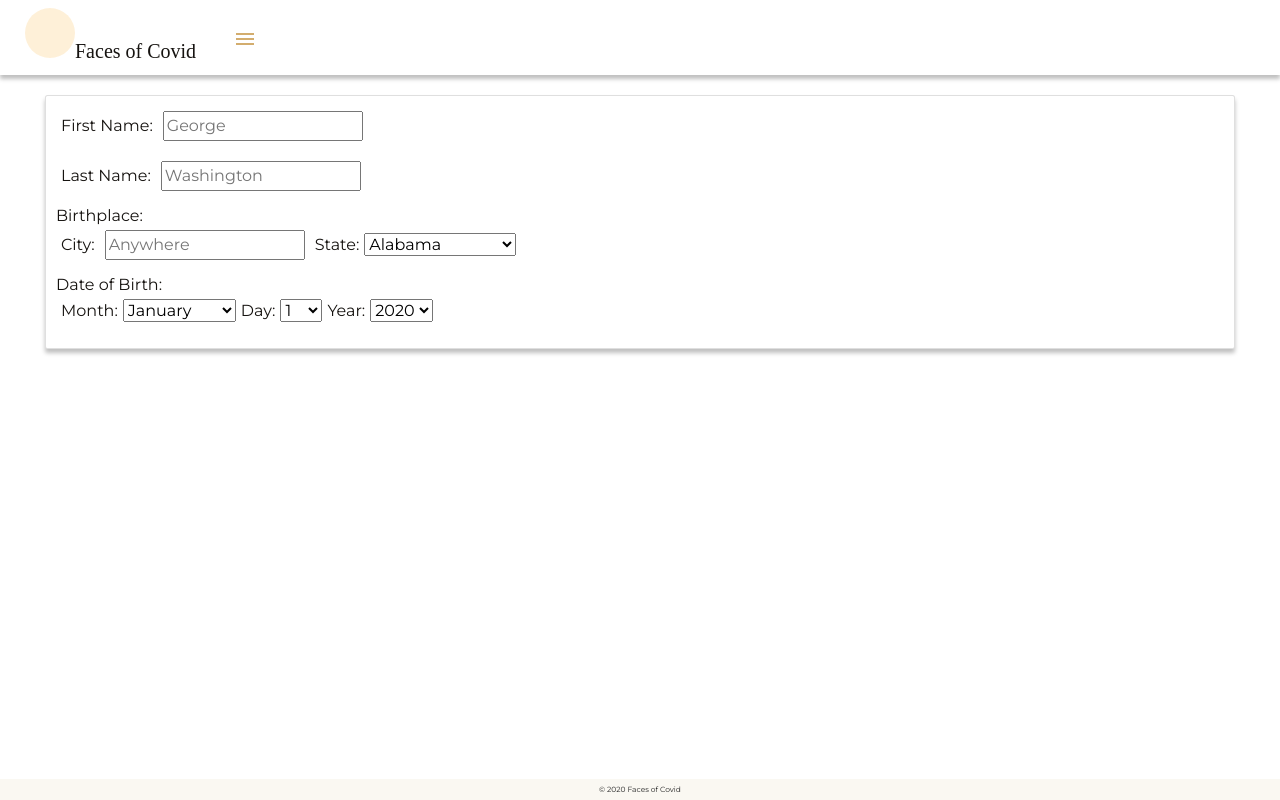
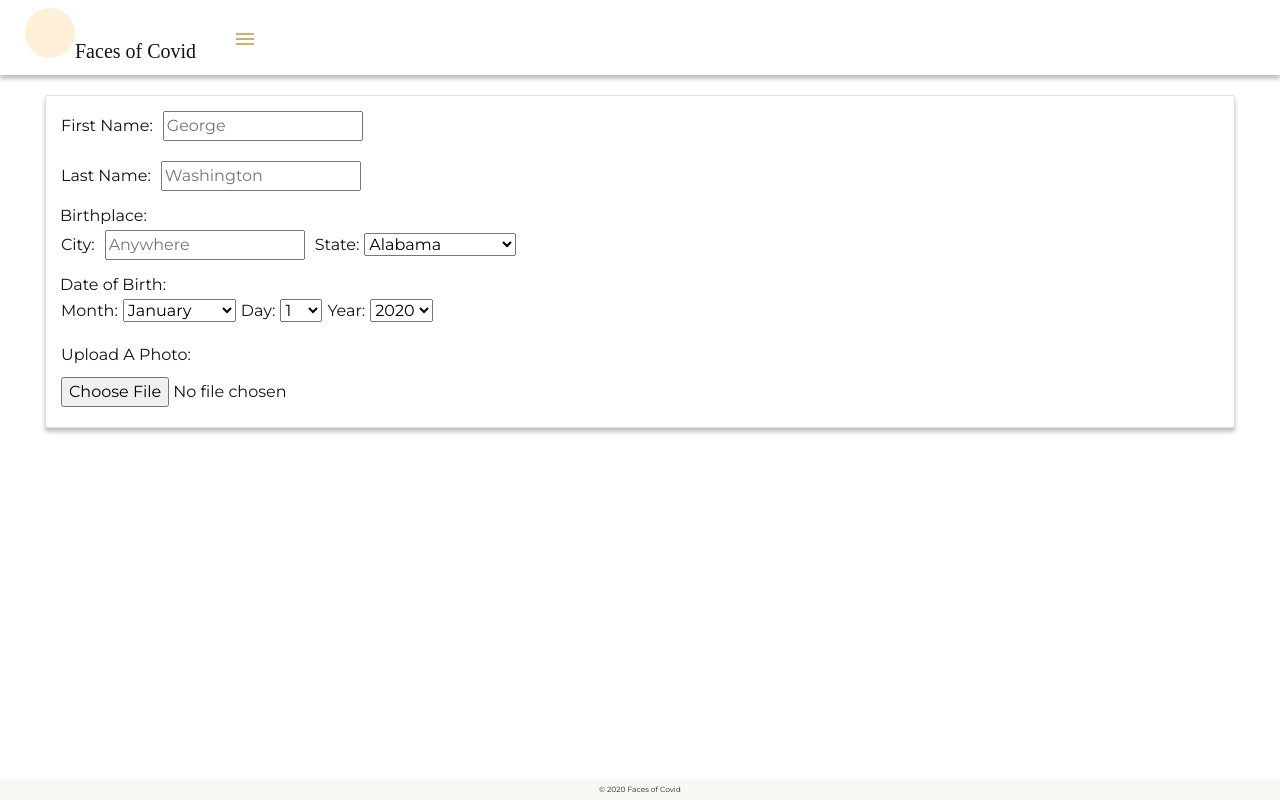
Before and after one commit to FacesOfCovid/FacesOfCovid, a React (Create React App) app in the folder client/: page /entry in a window 1280 px wide. Built offline with nearby package versions, Linux system fonts and the light colour scheme.

Commit message:
added upload section of form

```diff
--- a/client/src/components/pages/Entry/entry.css
+++ b/client/src/components/pages/Entry/entry.css
@@ -11,3 +11,7 @@ box-shadow: 0px 4px 4px rgba(0, 0, 0, 0.25);
 input, label, h5{
   margin: 5px;
 }
+
+.heading{
+  margin-left: 4px;
+}
--- a/client/src/components/pages/Entry/index.jsx
+++ b/client/src/components/pages/Entry/index.jsx
@@ -15,7 +15,7 @@ const Entry = () => {
             <input id="last-name" type="text" placeholder="Washington" required></input>
           </div>
           <div className="form-group">
-            <h5>Birthplace:</h5>
+            <h5 className="heading">Birthplace:</h5>
 
             <label for="city">City:</label>
             <input id="city" type="text" placeholder="Anywhere" required></input>
@@ -76,7 +76,7 @@ const Entry = () => {
 
           </div>
           <div className="form-group">
-            <h5>Date of Birth:</h5>
+            <h5 className="heading">Date of Birth:</h5>
             <label for="month">Month:</label>
             <select id="month">
               <option value="January">January</option>
@@ -248,7 +248,11 @@ const Entry = () => {
             </select>
 
           </div>
-
+          <div class="form-group">
+            <label for="photo">Upload A Photo:</label>
+            <input type="file" class="form-control-file" id="photo">
+            </input>
+          </div>
         </form >
       </div >
     </div>
```
